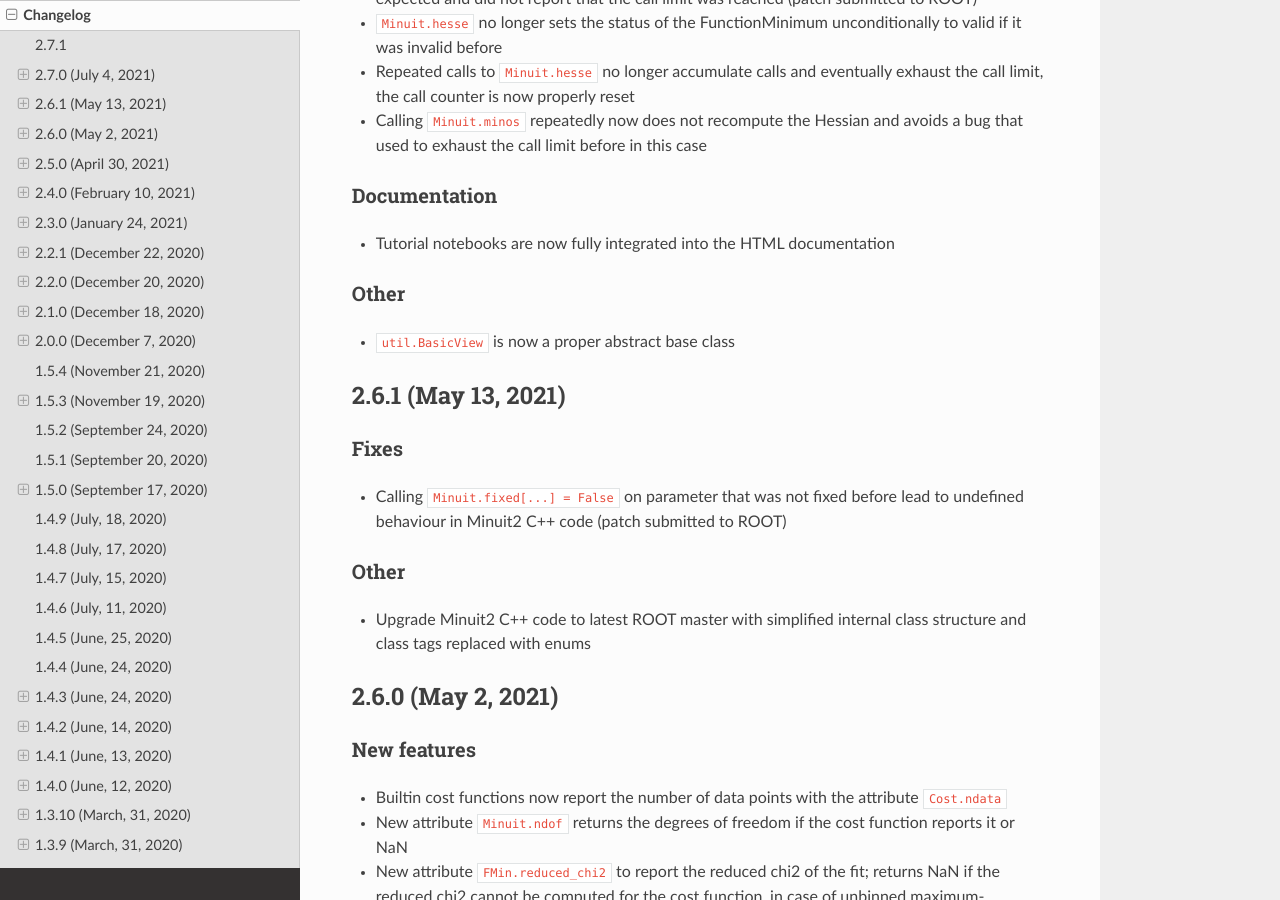
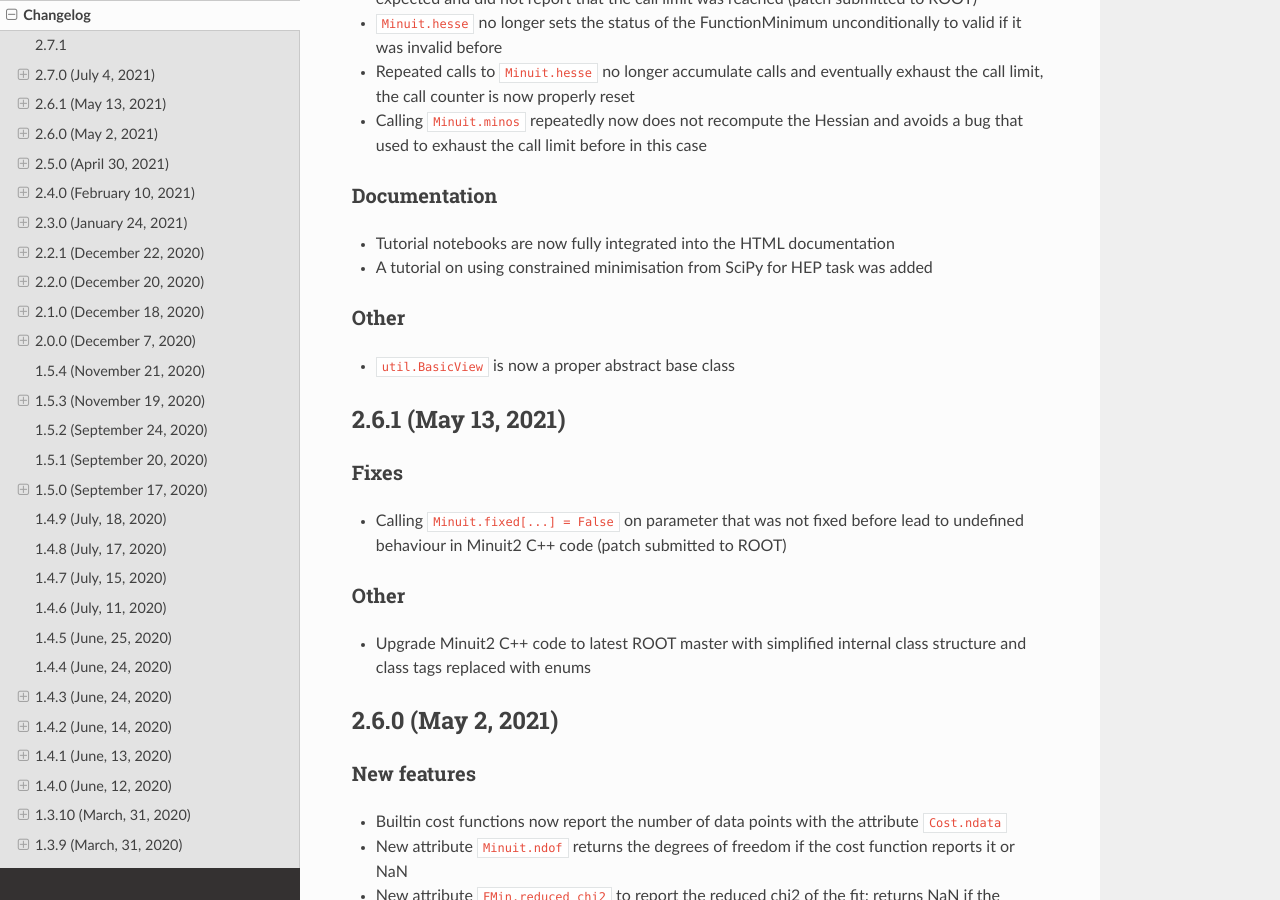
Before and after one commit to scikit-hep/iminuit, a Sphinx documentation site: the page built from doc/changelog.rst, in a window 1280 px wide and 900 px high, scrolled down 900 px. Built offline with Sphinx 7.4.7 and the Read the Docs theme 2.0.0, drawn with Linux system fonts in a browser that asks for light colours.

Commit message:
missing info in changelog

```diff
--- a/doc/changelog.rst
+++ b/doc/changelog.rst
@@ -48,6 +48,7 @@ Fixes
 Documentation
 ~~~~~~~~~~~~~
 - Tutorial notebooks are now fully integrated into the HTML documentation
+- A tutorial on using constrained minimisation from SciPy for HEP task was added
 
 Other
 ~~~~~
```
